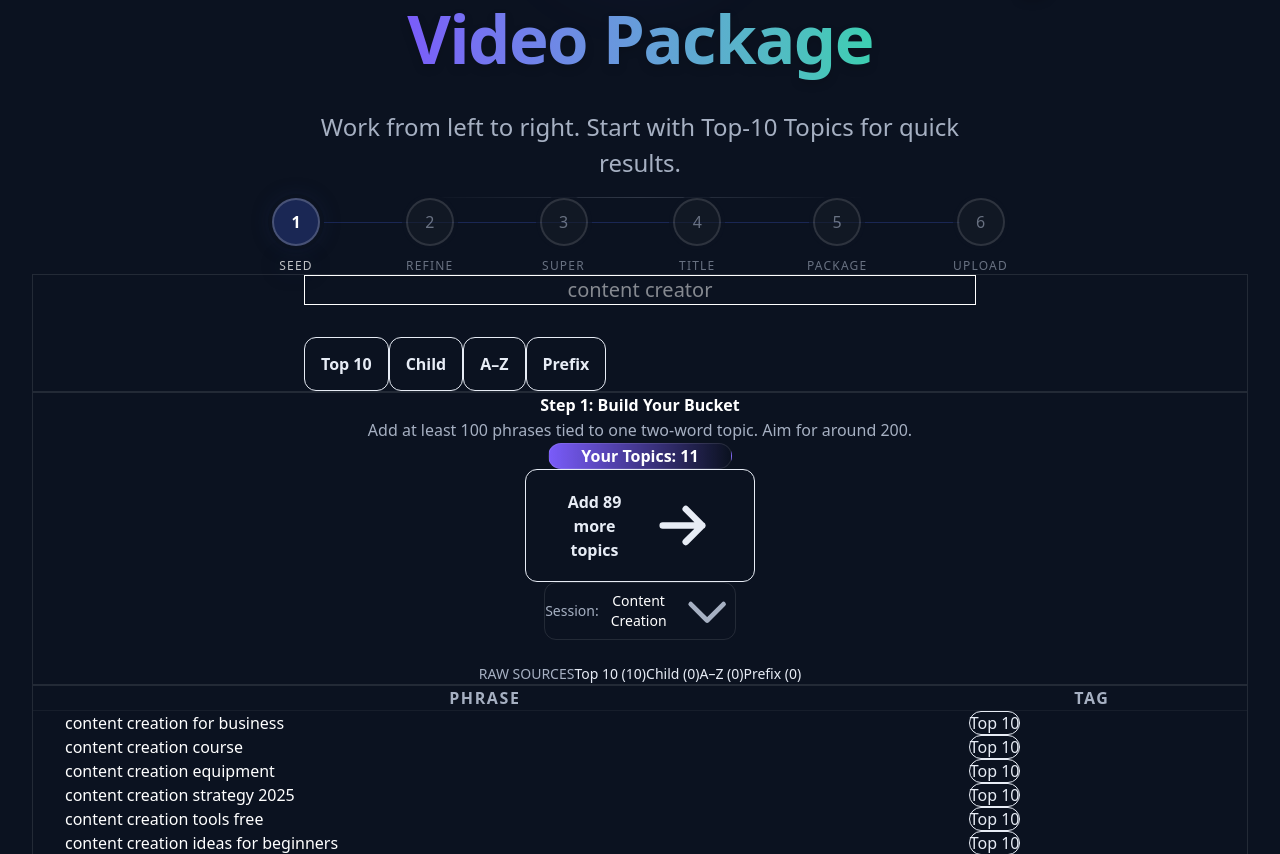
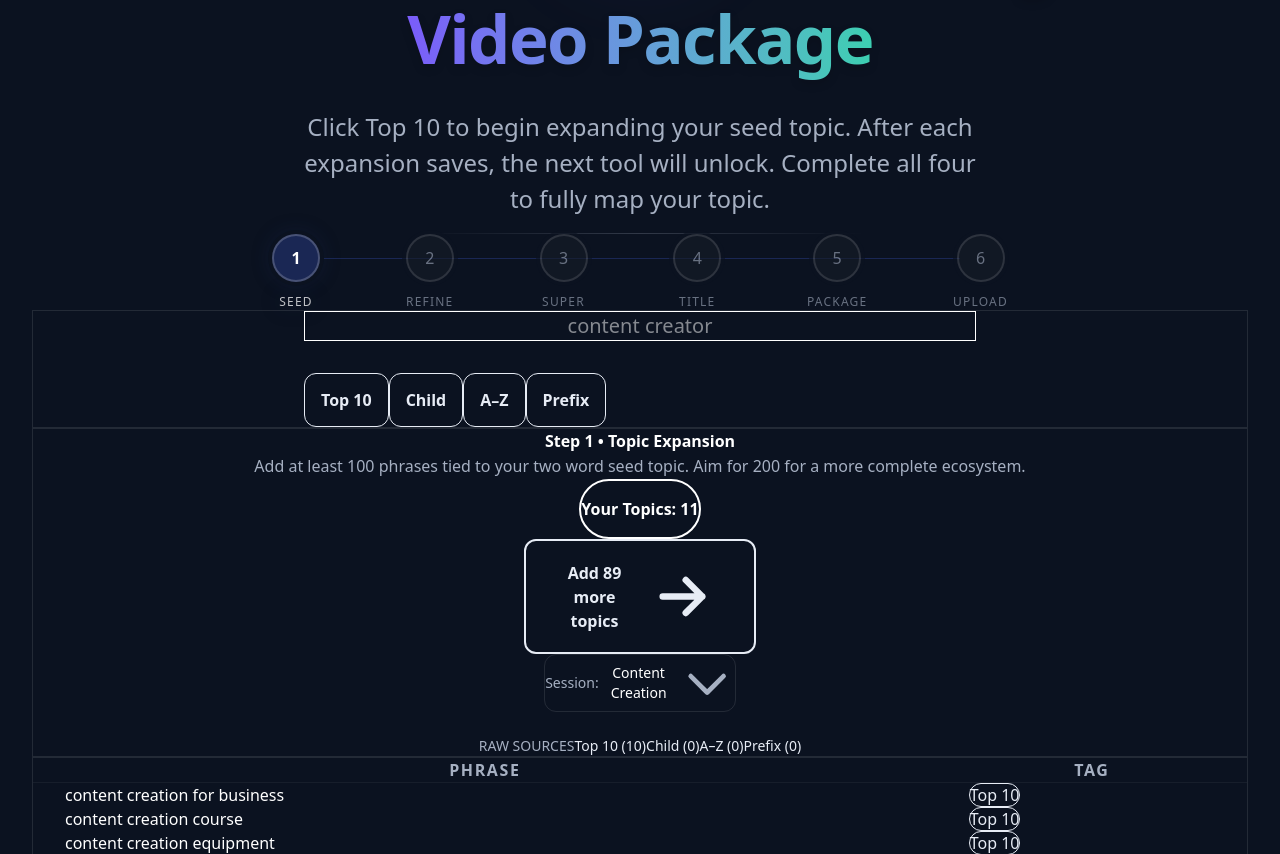
Before and after one commit to BrianGJohnson/supertopcs26, a Next.js app: page /members/build/seed in a window 1280 px wide. Shown: the part 322-1176 px from the top of the page. Built offline with nearby package versions, Linux system fonts and the light colour scheme.

Commit message:
HEADER / HERO / Stepper / Search / Builder Foundation Done - Nov 26 - 130pm

```diff
--- a/src/app/members/build/seed/page.tsx
+++ b/src/app/members/build/seed/page.tsx
@@ -17,7 +17,7 @@ export default function SeedPage() {
           icon={IconSeedling}
           line1="Create Your Next Winning"
           line2="Video Package"
-          description="Work from left to right. Start with Top-10 Topics for quick results."
+          description="Click Top 10 to begin expanding your seed topic. After each expansion saves, the next tool will unlock. Complete all four to fully map your topic."
         />
         <BuilderStepper activeStep={1} />
         <SeedCard />
@@ -33,7 +33,7 @@ export default function SeedPage() {
 function SeedCard() {
   return (
     <div className="bg-surface/40 backdrop-blur-md border border-white/10 rounded-3xl p-8 md:p-10 shadow-2xl relative overflow-hidden group -mt-4">
-      <div className="absolute top-0 left-0 w-full h-1 bg-gradient-to-r from-primary via-accent to-primary opacity-50"></div>
+      <div className="absolute top-0 left-0 w-full h-1 bg-gradient-to-r from-primary via-accent to-primary opacity-25"></div>
       <div className="max-w-2xl mx-auto flex flex-col gap-8 relative z-10">
         <div className="relative">
           <input
@@ -49,16 +49,16 @@ function SeedCard() {
         </div>
 
         <div className="grid grid-cols-2 md:grid-cols-4 gap-4">
-          <button className="px-4 py-4 bg-[#FF8A3D]/10 hover:bg-[#FF8A3D]/20 border border-[#FF8A3D]/20 rounded-xl text-[#FF8A3D] font-semibold text-[17px] leading-tight transition-all shadow-[0_0_15px_rgba(255,138,61,0.1)]">
+          <button className="px-4 py-4 bg-[#FF8A3D]/10 hover:bg-[#FF8A3D]/20 border border-[#FF8A3D]/30 rounded-xl text-[#FF8A3D] font-semibold text-[17px] leading-tight transition-all shadow-[0_0_15px_rgba(255,138,61,0.1)]">
             Top 10
           </button>
-          <button className="px-4 py-4 bg-[#D4E882]/10 hover:bg-[#D4E882]/20 border border-[#D4E882]/20 rounded-xl text-[#D4E882] font-semibold text-[17px] leading-tight transition-all shadow-[0_0_15px_rgba(212,232,130,0.1)]">
+          <button className="px-4 py-4 bg-[#D4E882]/10 hover:bg-[#D4E882]/20 border border-[#D4E882]/30 rounded-xl text-[#D4E882] font-semibold text-[17px] leading-tight transition-all shadow-[0_0_15px_rgba(212,232,130,0.1)]">
             Child
           </button>
-          <button className="px-4 py-4 bg-[#4DD68A]/10 hover:bg-[#4DD68A]/20 border border-[#4DD68A]/20 rounded-xl text-[#4DD68A] font-semibold text-[17px] leading-tight transition-all shadow-[0_0_15px_rgba(77,214,138,0.1)]">
+          <button className="px-4 py-4 bg-[#4DD68A]/10 hover:bg-[#4DD68A]/20 border border-[#4DD68A]/30 rounded-xl text-[#4DD68A] font-semibold text-[17px] leading-tight transition-all shadow-[0_0_15px_rgba(77,214,138,0.1)]">
             A–Z
           </button>
-          <button className="px-4 py-4 bg-[#39C7D8]/10 hover:bg-[#39C7D8]/20 border border-[#39C7D8]/20 rounded-xl text-[#39C7D8] font-semibold text-[17px] leading-tight transition-all shadow-[0_0_15px_rgba(57,199,216,0.1)]">
+          <button className="px-4 py-4 bg-[#39C7D8]/10 hover:bg-[#39C7D8]/20 border border-[#39C7D8]/30 rounded-xl text-[#39C7D8] font-semibold text-[17px] leading-tight transition-all shadow-[0_0_15px_rgba(57,199,216,0.1)]">
             Prefix
           </button>
         </div>
@@ -73,25 +73,40 @@ function Step1Card() {
       {/* Top Section: Bucket Info */}
       <div className="p-8 md:p-10 flex flex-col md:flex-row items-center justify-between gap-10">
         <div className="flex-1 space-y-3 text-center md:text-left">
-          <h2 className="text-3xl font-bold text-white">Step 1: Build Your Bucket</h2>
+          <h2 className="text-3xl font-bold text-white">Step 1 • Topic Expansion</h2>
           <p className="text-text-secondary text-lg font-light leading-relaxed">
-            Add at least 100 phrases tied to one two-word topic. Aim for around 200.
+            Add at least 100 phrases tied to your two word seed topic. Aim for 200 for a more complete ecosystem.
           </p>
         </div>
 
         <div className="flex flex-col items-center gap-3">
-          <div className="px-8 py-3 bg-gradient-to-r from-primary to-purple-600 rounded-full text-white font-bold shadow-[0_0_20px_rgba(122,92,250,0.4)] border border-white/10">
+          <div className="px-7 py-4 bg-gradient-to-b from-[#2E3338] to-[#1E2228] rounded-full text-white font-bold border-2 border-[#6B9BD1]/50 shadow-[inset_0_1px_0_rgba(255,255,255,0.08)]">
             Your Topics: 11
           </div>
         </div>
 
         <div className="flex-shrink-0">
-          <button className="px-8 py-4 bg-gradient-to-r from-red-500/20 to-red-600/20 hover:from-red-500/30 hover:to-red-600/30 text-red-300 border border-red-500/30 rounded-xl font-bold transition-all flex items-center gap-3 shadow-[0_0_15px_rgba(239,68,68,0.15)] cursor-pointer">
-            Add 89 more topics
-            <svg className="w-5 h-5" fill="none" stroke="currentColor" viewBox="0 0 24 24">
-              <path strokeLinecap="round" strokeLinejoin="round" strokeWidth="2" d="M13 7l5 5m0 0l-5 5m5-5H6" />
-            </svg>
-          </button>
+          {(() => {
+            const topicCount = 11; // TODO: Replace with actual count
+            const needsMore = topicCount < 100;
+            const remaining = 100 - topicCount;
+
+            return needsMore ? (
+              <button className="px-8 py-4 bg-gradient-to-r from-[#D95555]/15 to-[#C94545]/15 hover:from-[#D95555]/25 hover:to-[#C94545]/25 text-red-300 border-2 border-red-500/20 rounded-xl font-bold transition-all flex items-center gap-3 shadow-[0_0_15px_rgba(239,68,68,0.15)] cursor-pointer">
+                Add {remaining} more topics
+                <svg className="w-5 h-5" fill="none" stroke="currentColor" viewBox="0 0 24 24">
+                  <path strokeLinecap="round" strokeLinejoin="round" strokeWidth="2" d="M13 7l5 5m0 0l-5 5m5-5H6" />
+                </svg>
+              </button>
+            ) : (
+              <button className="px-8 py-4 bg-gradient-to-b from-[#1E2A38] to-[#151D28] hover:from-[#243040] hover:to-[#1A2530] text-[#A8C4E0] border border-[#4A5568]/60 rounded-xl font-bold transition-all flex items-center gap-3 shadow-[inset_0_1px_0_rgba(255,255,255,0.06)] cursor-pointer">
+                Proceed
+                <svg className="w-5 h-5" fill="none" stroke="currentColor" viewBox="0 0 24 24">
+                  <path strokeLinecap="round" strokeLinejoin="round" strokeWidth="2" d="M13 7l5 5m0 0l-5 5m5-5H6" />
+                </svg>
+              </button>
+            );
+          })()}
         </div>
       </div>
 
```
